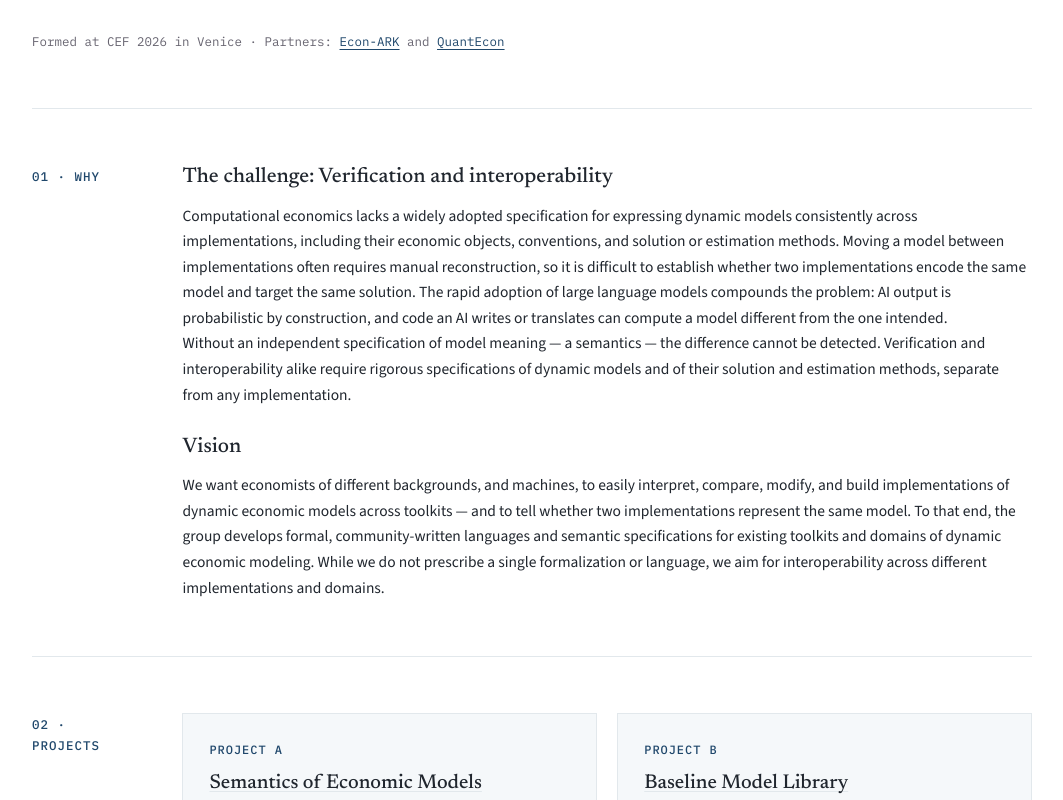
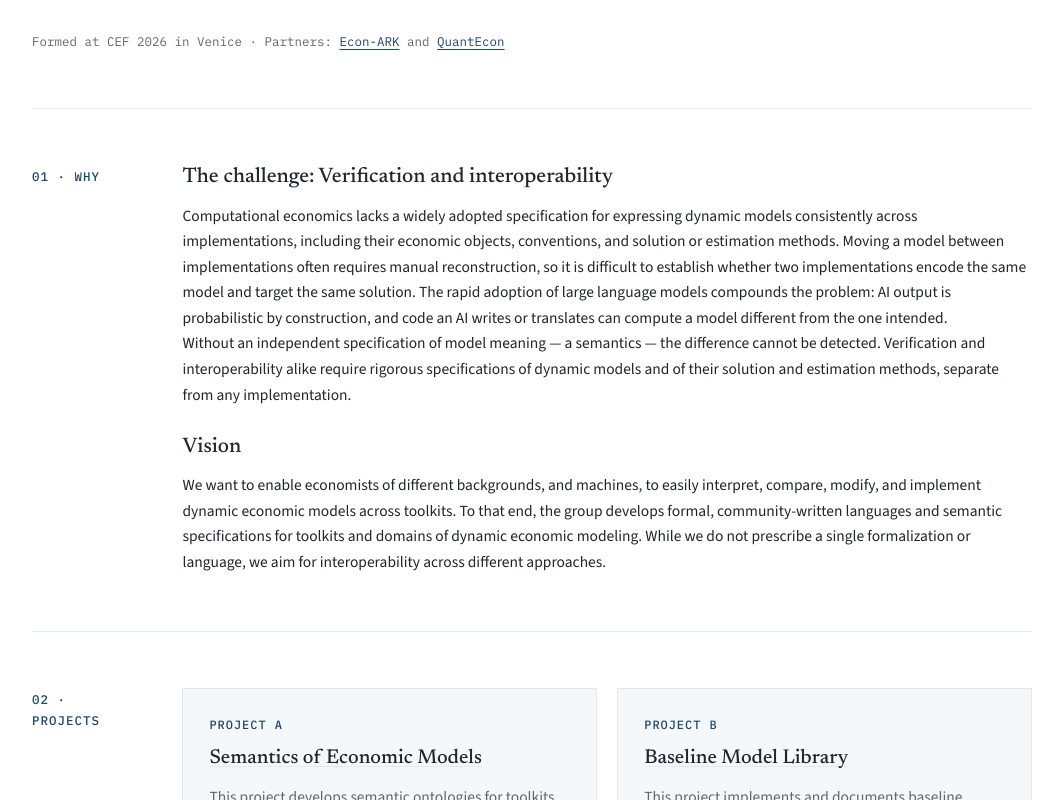
Before and after one commit to econ-ark/sce-wg-1, a plain HTML site: page docs/index.html in a window 1280 px wide. Shown: the part 400-1200 px from the top of the page, without its empty margins (108-1171 px from the left). Drawn offline with nearby package versions, Linux system fonts and the light colour scheme.

Commit message:
Revise vision statement for clarity and focus

```diff
--- a/docs/index.html
+++ b/docs/index.html
@@ -59,7 +59,7 @@
         </div>
         <div>
           <h2 style="margin:0 0 12px; font-family:'Newsreader',serif; font-weight:500; font-size:21px; line-height:1.2;">Vision</h2>
-          <p style="margin:0; font-size:15.5px; line-height:1.65; text-wrap:pretty;">We want economists of different backgrounds, and machines, to easily interpret, compare, modify, and build implementations of dynamic economic models across toolkits — and to tell whether two implementations represent the same model. To that end, the group develops formal, community-written languages and semantic specifications for existing toolkits and domains of dynamic economic modeling. While we do not prescribe a single formalization or language, we aim for interoperability across different implementations and domains.</p>
+          <p style="margin:0; font-size:15.5px; line-height:1.65; text-wrap:pretty;">We want to enable economists of different backgrounds, and machines, to easily interpret, compare, modify, and implement dynamic economic models across toolkits. To that end, the group develops formal, community-written languages and semantic specifications for toolkits and domains of dynamic economic modeling. While we do not prescribe a single formalization or language, we aim for interoperability across different approaches.</p>
         </div>
       </div>
     </section>
```
